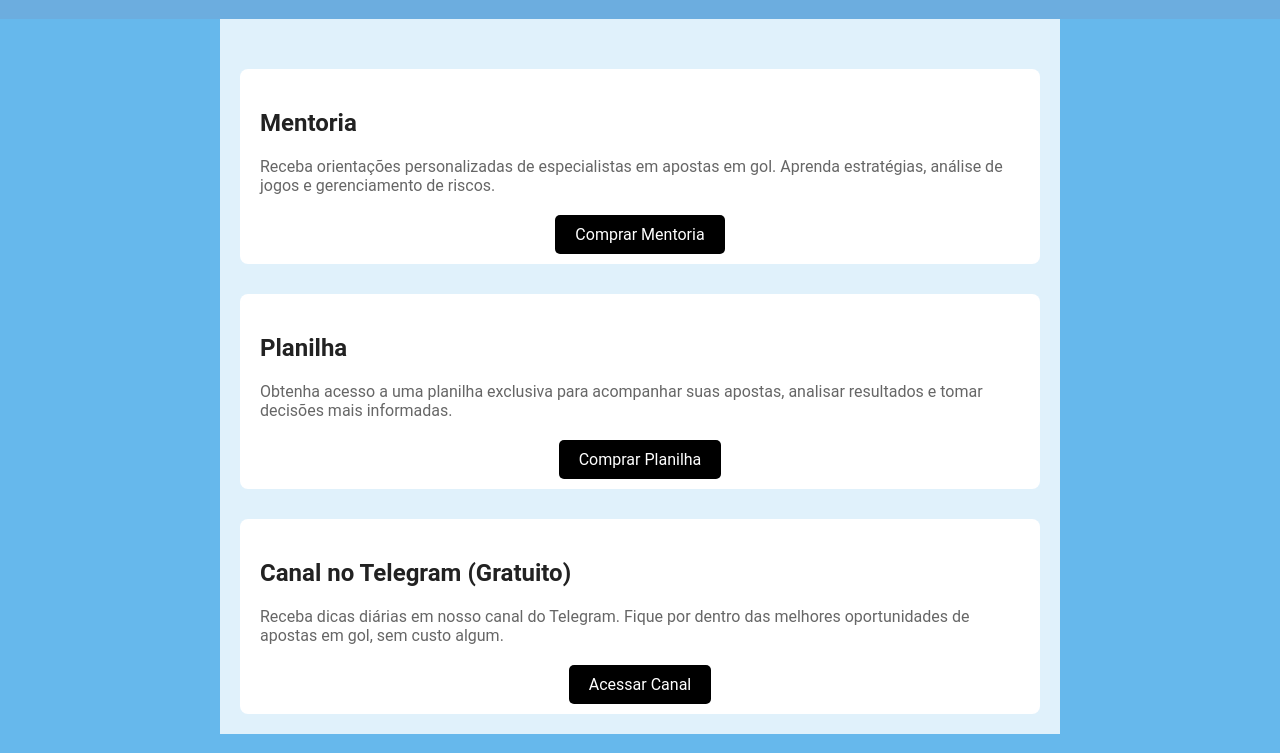
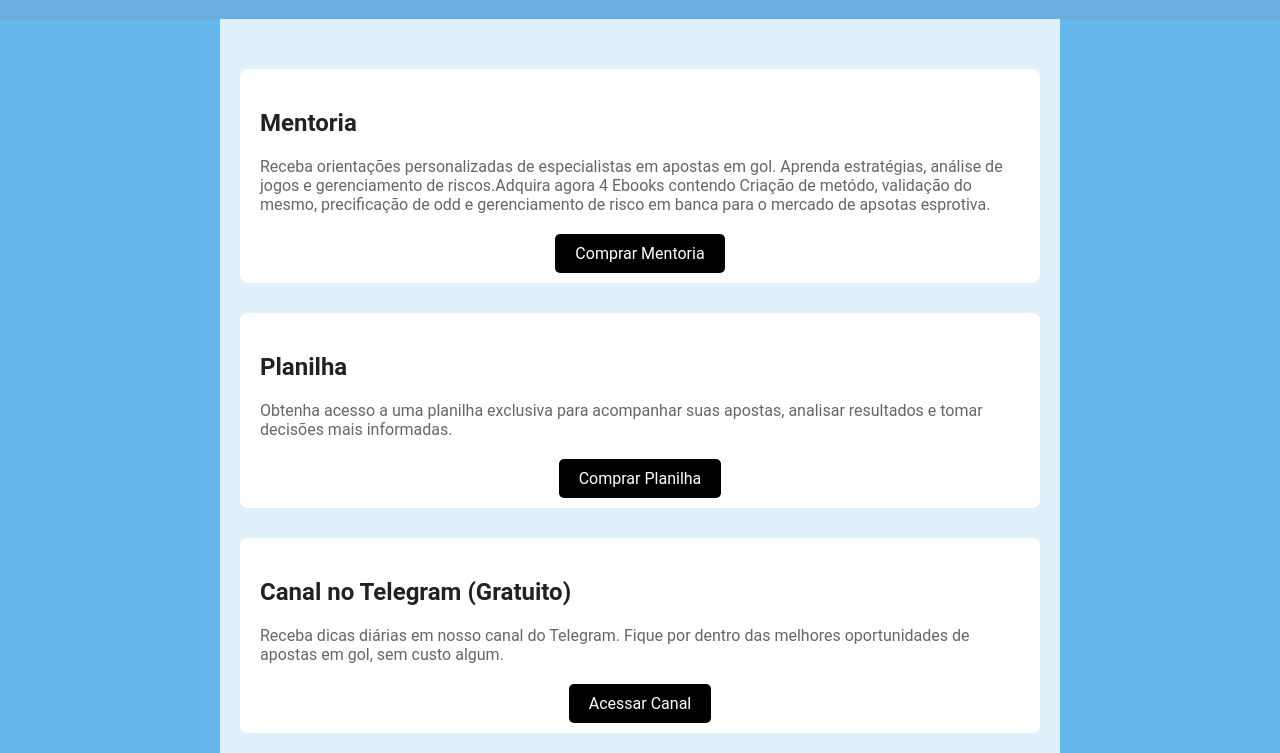
Before and after one commit to aldreiperalta/apostasemgol, a plain HTML site: page index.html in a window 1280 px wide. Shown: the part 120-873 px from the top of the page. Drawn offline with Linux system fonts and the light colour scheme.

Commit message:
Update index.html
entradas de valor commit.

```diff
--- a/index.html
+++ b/index.html
@@ -87,7 +87,7 @@
     <div class="container">
         <div class="product">
             <h2>Mentoria</h2>
-            <p>Receba orientações personalizadas de especialistas em apostas em gol. Aprenda estratégias, análise de jogos e gerenciamento de riscos.</p>
+            <p>Receba orientações personalizadas de especialistas em apostas em gol. Aprenda estratégias, análise de jogos e gerenciamento de riscos.Adquira agora 4 Ebooks contendo Criação de metódo, validação do mesmo, precificação de odd e gerenciamento de risco em banca para o mercado de apsotas esprotiva.</p>
             <div class="cta">
                 <a href="https://seusite.com/comprar_mentoria">Comprar Mentoria</a>
             </div>
```
